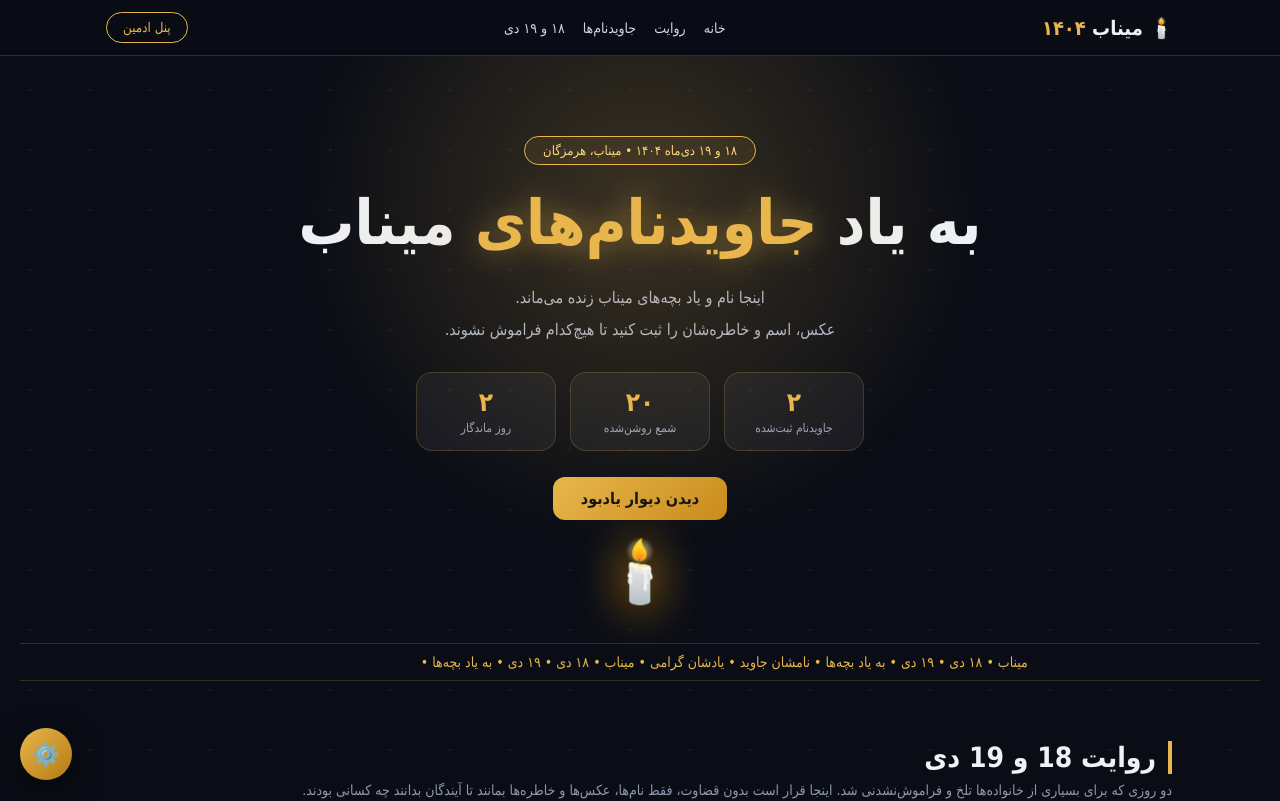
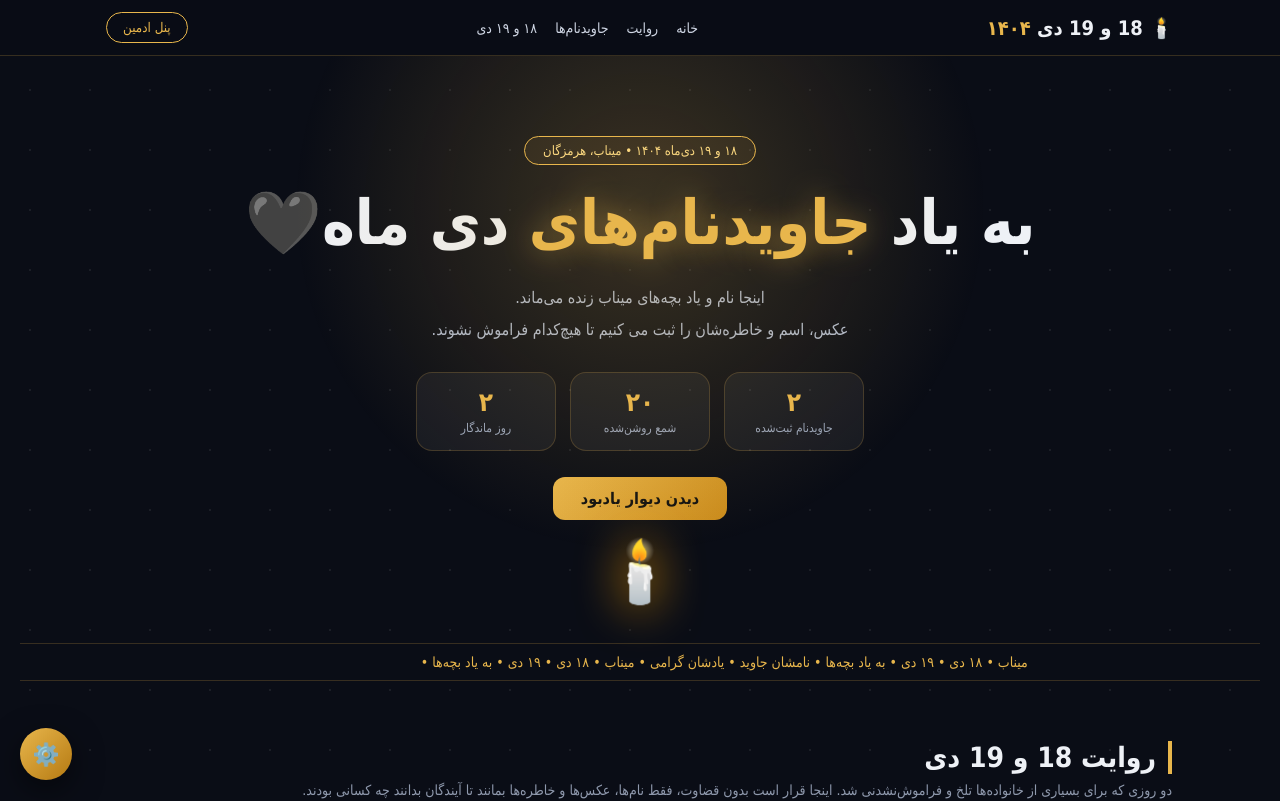
Before and after one commit to 021-site/18-19, a plain HTML site: page index.html in a window 1280 px wide. Shown: the top 801 px of the page. Drawn offline with Linux system fonts and the light colour scheme; a small style sheet from the web is missing.

Commit message:
Update index.html

```diff
--- a/index.html
+++ b/index.html
@@ -12,7 +12,7 @@
 <div class="stars"></div>
 <nav class="nav">
 <div class="nav-inner">
-<div class="logo">🕯️ میناب <span>۱۴۰۴</span></div>
+<div class="logo">🕯️ 18 و 19 دی <span>۱۴۰۴</span></div>
 <div class="nav-links">
 <a href="#home">خانه</a>
 <a href="#story">روایت</a>
@@ -26,8 +26,8 @@
 <div class="hero-glow"></div>
 <div class="hero-content">
 <div class="date-badge">۱۸ و ۱۹ دی‌ماه ۱۴۰۴ • میناب، هرمزگان</div>
-<h1>به یاد <span class="gold">جاویدنام‌های</span> میناب</h1>
-<p class="hero-sub">اینجا نام و یاد بچه‌های میناب زنده می‌ماند.<br>عکس، اسم و خاطره‌شان را ثبت کنید تا هیچ‌کدام فراموش نشوند.</p>
+<h1>به یاد <span class="gold">جاویدنام‌های</span> دی ماه🖤</h1>
+<p class="hero-sub">اینجا نام و یاد بچه‌های میناب زنده می‌ماند.<br>عکس، اسم و خاطره‌شان را ثبت می کنیم تا هیچ‌کدام فراموش نشوند.</p>
 <div class="hero-stats">
 <div class="stat"><b id="statCount">۰</b><span>جاویدنام ثبت‌شده</span></div>
 <div class="stat"><b id="statCandles">۰</b><span>شمع روشن‌شده</span></div>
```
